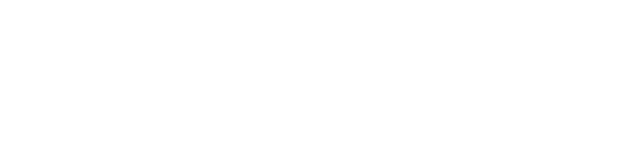
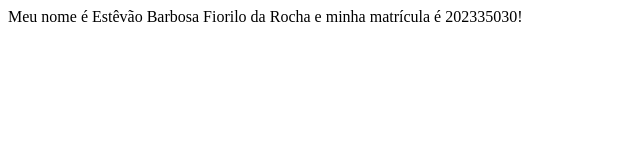
Before and after one commit to ufjf-dcc202/ufjf-dcc202-2023-3-b-atv2-tetenc555, a plain HTML site: page index.html in a window 1280 px wide. Shown: the whole page, without its empty margins (0-640 px from the left). Drawn offline with Linux system fonts and the light colour scheme.

Commit message:
adiciona conteúdo

```diff
--- a/index.html
+++ b/index.html
@@ -6,6 +6,6 @@
     <title>Document</title>
 </head>
 <body>
-
+    Meu nome é Estêvão Barbosa Fiorilo da Rocha e minha matrícula é 202335030!
 </body>
 </html>
```
